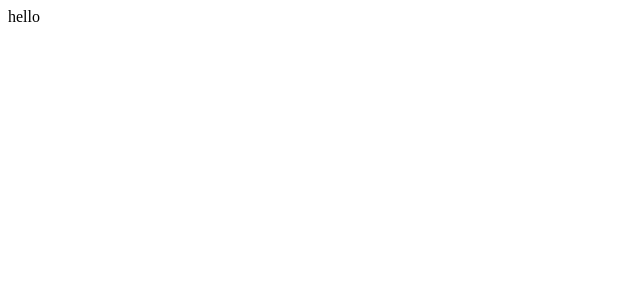
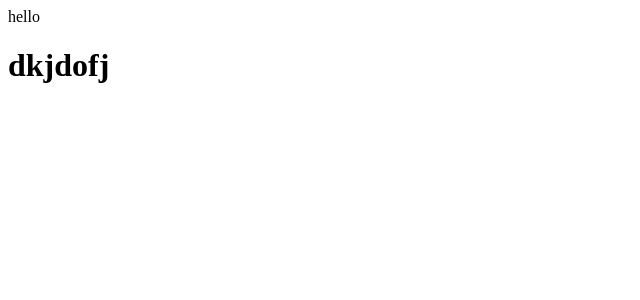
Before and after one commit to phanreach/Hotel-Management-System, a Next.js app: page / in a window 1280 px wide. Shown: the top 300 px of the page, without its empty margins (0-640 px from the left). Built offline with nearby package versions, Linux system fonts and the light colour scheme.

Commit message:
new message

```diff
--- a/src/app/page.tsx
+++ b/src/app/page.tsx
@@ -1,3 +1,8 @@
 export default function Home() {
-  return <div className="font-bold">hello</div>;
+  return (
+    <div className="font-bold">
+      hello
+      <h1>dkjdofj</h1>
+    </div>
+  );
 }
```
